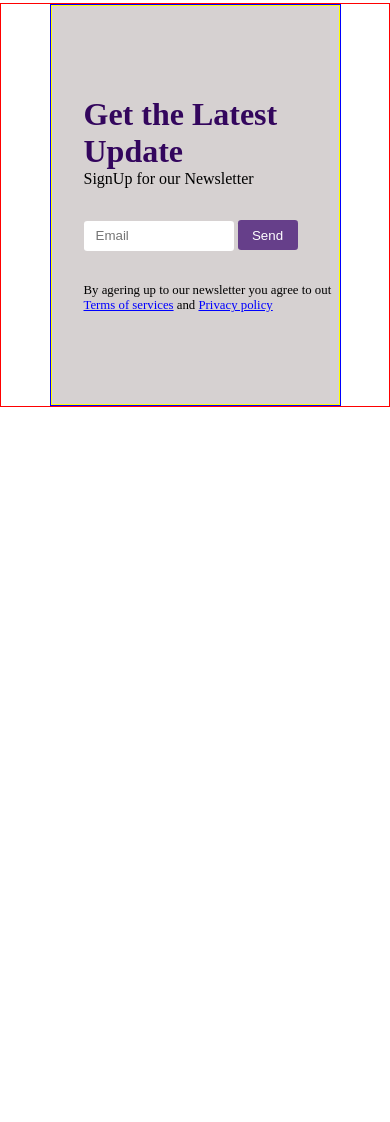
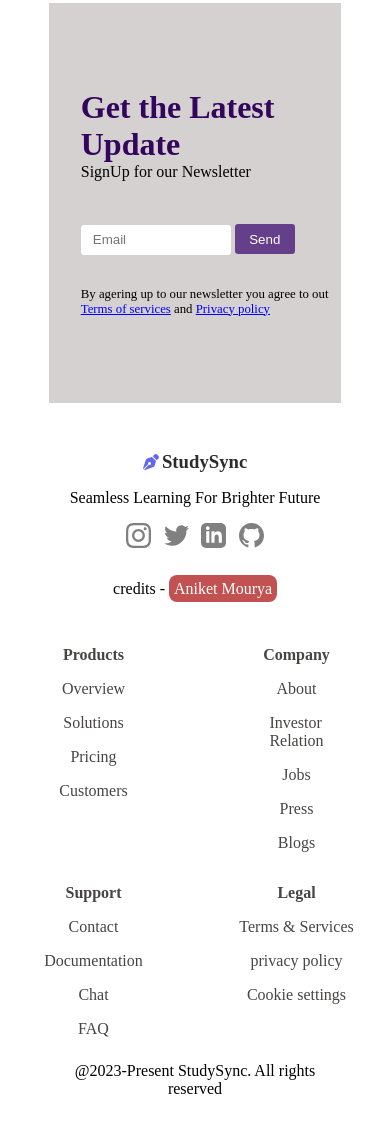
Before and after one commit to Aniket007code/Study-Sync, a plain HTML site: page index.html in a window 390 px wide. Shown: the part 3896-5018 px from the top of the page. Before the commit the page ends 4335 px from the top, so only its background shows below. Drawn offline with Linux system fonts and the light colour scheme.

Commit message:
responsive footer done

```diff
--- a/index.html
+++ b/index.html
@@ -275,6 +275,80 @@
     </div>
 
 
+    <div class="footer-container">
+        <div class="footer">
+            <div class="footer-left">
+                <a href="" class="footer-main-logo">
+                    <img src="./images/StudySyn.svg" alt="">
+                    <h3>StudySync</h3>
+                </a>
+
+                <p>Seamless Learning For Brighter Future</p>
+
+                <div class="footer-logos">
+                    <div class="footer-insta">
+                        <img src="./images/instagram.svg" alt="" class="footer-insta-img">
+                    </div>
+                    <div class="footer-insta">
+                        <img src="./images/twitter.svg" alt="" class="footer-insta-img">
+                    </div>
+                    <div class="footer-insta">
+                        <img src="./images/linkedin-copy.svg" alt="" class="footer-insta-img">
+                    </div>
+                    <div class="footer-insta">
+                        <img src="./images/github.svg" alt="" class="footer-insta-img">
+                    </div>
+
+                </div>
+
+                <div class="footer-cridits">
+                    <p>credits - <span class="footer-span">Aniket Mourya</span></p>
+                </div>
+
+            </div>
+            <div class="footer-right">
+                <div class="footer-product-details">
+                    <li><b>Products</b></li>
+                    <li>Overview</li>
+                    <li>Solutions</li>
+                    <li>Pricing</li>
+                    <li>Customers</li>
+                </div>
+
+                <div class="footer-product-details">
+                    <li><b>Company</b></li>
+                    <li>About</li>
+                    <li>Investor <br>Relation <br></li>
+                    <li>Jobs</li>
+                    <li>Press</li>
+                    <li>Blogs</li>
+                </div>
+
+                <div class="footer-product-details">
+                    <li><b>Support</b></li>
+                    <li>Contact</li>
+                    <li>Documentation</li>
+                    <li>Chat</li>
+                    <li>FAQ</li>
+                </div>
+
+                <div class="footer-product-details">
+                    <li><b>Legal</b></li>
+                    <li>Terms & Services</li>
+                    <li>privacy policy</li>
+                    <li>Cookie settings</li>
+
+                </div>
+
+            </div>
+        </div>
+        <!-- <hr> -->
+        <div class="footer-bottom">
+            <p>@2023-Present StudySync. All rights reserved</p>
+        </div>
+    </div>
+
+
 
 
 </body>
--- a/style.css
+++ b/style.css
@@ -327,6 +327,8 @@
     border: 0.1px solid rgb(32, 32, 32);
     border-radius: 5px;
     cursor: pointer;
+    transition: transform 0.3s ease,box-shadow 0.3s ease;
+
 }
 
 .testimonial-card-para{
@@ -362,12 +364,16 @@
 }
 
 .testimonial-card-container:hover{
-    box-shadow: 0px -25px 20px -20px rgba(0, 0, 0, 0.45), 25px 0 20px -20px rgba(0, 0, 0, 0.45), 0px 25px 20px -20px rgba(250, 64, 234, 0.45), -25px 0 20px -20px rgba(0, 0, 0, 0.45);
+    box-shadow: 0px -25px 20px -20px rgba(0, 0, 0, 0.45), 25px 0 20px -20px rgba(0, 0, 0, 0.45),
+     0px 25px 20px -20px rgba(250, 64, 234, 0.45),
+     -25px 0 20px -20px rgba(0, 0, 0, 0.45);
+
+    transform: scale(1.01);
 }
 
 .newsletter-section{
     width: 100%;
-    border: 1px solid red;
+    /* border: 1px solid red; */
     margin-top: 1rem;
     margin-bottom: 2rem;
 }
@@ -375,14 +381,14 @@
 .newsletter-container{
     width: 75%;
     margin: 0 auto;
-    border: 1px solid blue;
+    /* border: 1px solid blue; */
     display: flex;
 
 }
 
 .newsletter-left-section{
     width: 50%;
-    border: 1px solid green;
+    /* border: 1px solid green; */
     height: 250px;
 }
 
@@ -393,7 +399,7 @@
 
 .newsletter-right-section{
     width: 50%;
-    border: 1px solid yellow;
+    /* border: 1px solid yellow; */
     display: flex;
     flex-direction: column;
     justify-content: center;
@@ -442,6 +448,95 @@
     /* outline: auto; */
 }
 
+.footer-container{
+    width: 100%;
+    /* border: 1px solid red; */
+}
+
+.footer{
+    width: 75%;
+    /* border: 1px solid rgb(129, 129, 186); */
+    margin: 0 auto;
+    display: flex;
+    justify-content: space-between;
+
+}
+
+.footer-left{
+    width: 30%;
+    /* border: 1px solid red; */
+    display: flex;
+    flex-direction: column;
+    gap: 1rem;
+}
+
+.footer-main-logo{
+    margin-top: 1rem;
+    display: flex;
+    gap: 0.2rem;
+}
+
+.footer-logos{
+    display: flex;
+    gap: 0.8rem;
+}
+
+.footer-insta{
+    width: 25px;
+    height: 25px;
+    /* border: 1px solid black; */
+}
+
+.footer-insta-img{
+    width: 100%;
+    height: 100%;
+    cursor: pointer;
+}
+
+.footer-right{
+    width: 63%;
+    /* border: 3px solid yellow; */
+    display: grid;
+    grid-template-columns: repeat(4,1fr);
+    gap: 1rem;
+}
+
+.footer-product-details{
+    /* border: 1px solid red; */
+    margin-top: 1rem;
+    display: flex;
+    flex-direction: column;
+    gap: 1rem;
+}
+
+.footer-cridits{
+    margin-top: 1rem;
+}
+
+.footer-span{
+    /* width: 2.5rem; */
+    /* border: 1px solid red; */
+    background-color: rgb(194, 82, 82);
+    color: white;
+    padding: 0.3rem;
+    border-radius: 0.5rem;
+}
+
+
+
+.footer-product-details>li{
+  list-style-type: none;
+  color: rgb(71, 68, 68);
+}
+
+.footer-bottom{
+    width: 75%;
+    /* border: 1px solid rgb(42, 206, 94); */
+    margin: 1.5rem auto;
+    text-align: center;
+
+}
+
 
 
 
@@ -458,7 +553,47 @@
         display: none;
     }
 
+
+    /* responsive footer */
+
+    .footer{
+        width: 100%;
+        flex-direction: column;
+        justify-content: center;
+        align-items: center;
+        gap: 2rem;
+    }
+
+    .footer-left{
+        width: 100%;
+        justify-content: center;
+        align-items: center;
+    }
+
+    .footer-right{
+       width: 100%;
+       /* border: 1px solid red; */
+
+    }
+
+    .footer-product-details{
+        /* justify-content: center; */
+        align-items: center;
+    }
+
+
+
 }
+
+@media screen and (max-width :550px) {
+    .footer-right{
+        grid-template-columns: repeat(2,1fr);
+    }
+
+
+
+}
+
 
 @media screen and (min-width :768px) {
     .main-section{
@@ -494,6 +629,10 @@
 
     .newsletter-left-section{
         display: none;
+
+    }
+    .newsletter-btn{
+        margin-top: 0.7rem;
     }
 
     .newsletter-container{
```
